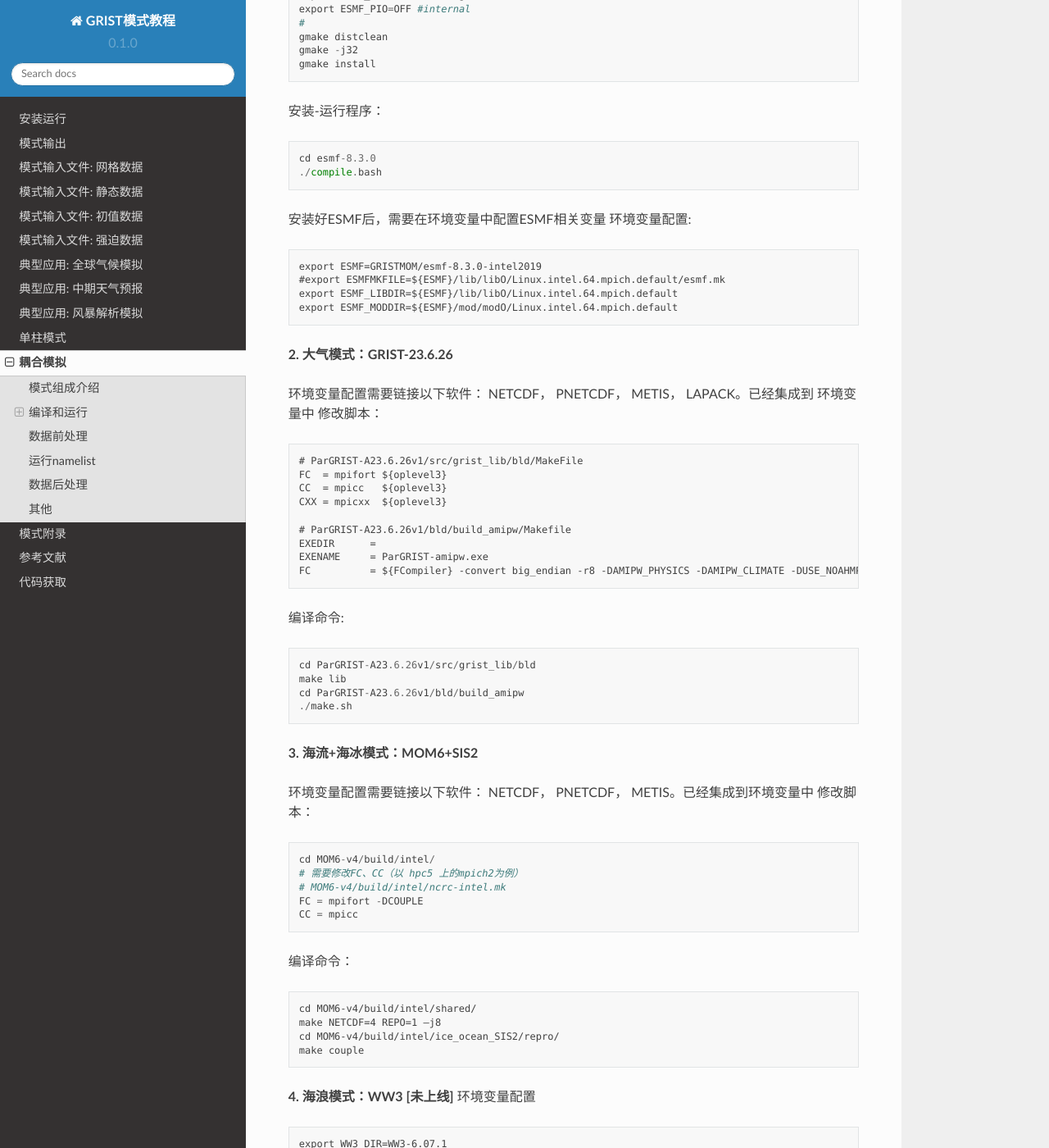
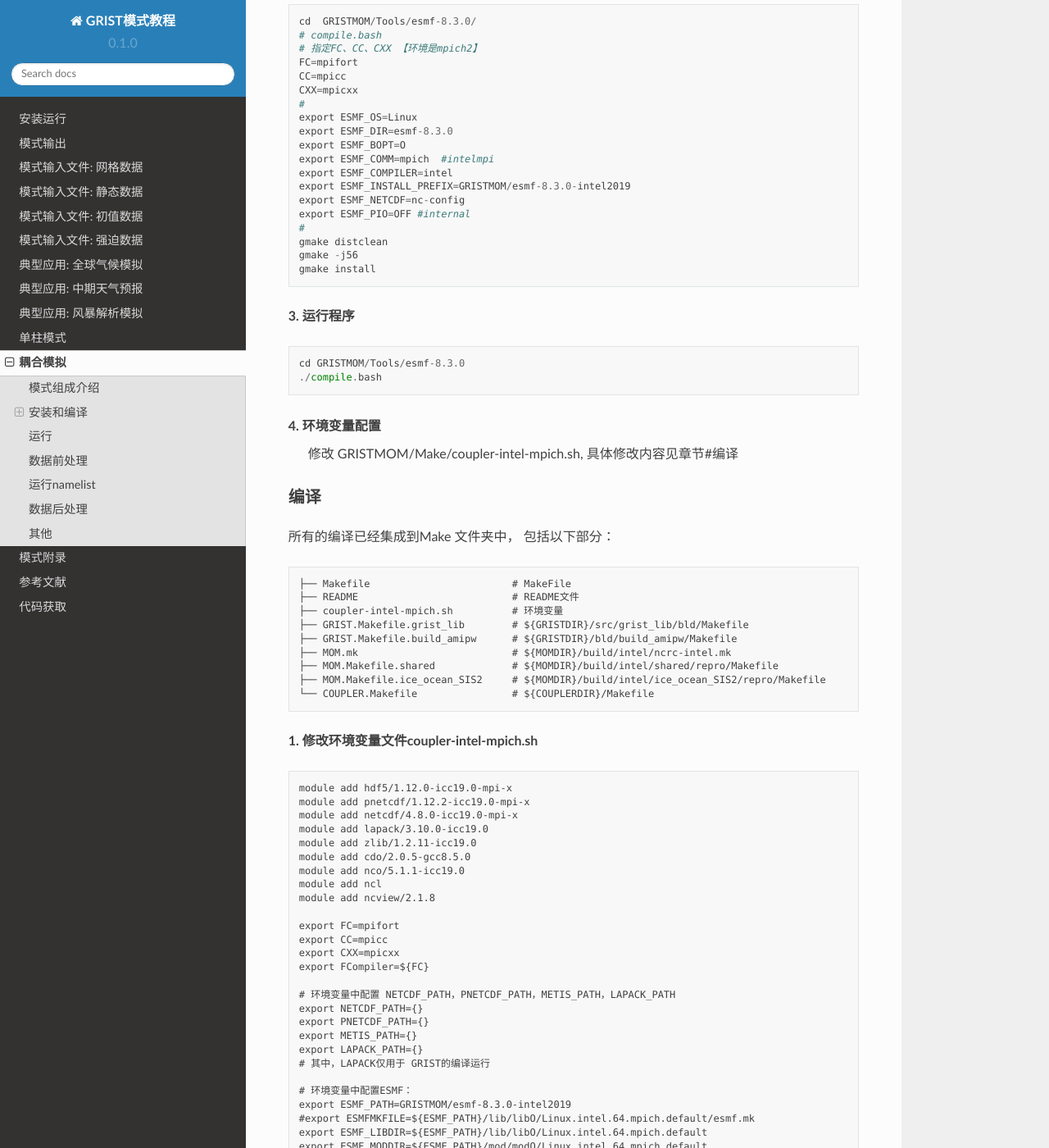
Before and after one commit to GRIST-Dev/GRIST_Tutorial, a Sphinx documentation site: the page built from docs/source/couple.rst, in a window 1280 px wide and 1400 px high, scrolled down 1450 px. Shown: the whole window at 82% size. Built offline with Sphinx 7.4.7 and the Read the Docs theme 2.0.0, drawn with Linux system fonts in a browser that asks for light colours; some of the changed text lies outside the part shown.

Commit message:
Update couple.rst

```diff
--- a/docs/source/couple.rst
+++ b/docs/source/couple.rst
@@ -10,41 +10,46 @@
 
 **1.	耦合器：ESMF 8.3.0.**
 
-ESMF(Earth System Modeling Frame) 是由NASA提出并维护的面向地球系统模式的并行软件开发框架。它不含任何分量模式代码，而是提供了一套包括核心框架、天气及气候建模、数据同化应用等的标准接口工具。借助ESMF耦合器可以快速将大气、海洋、海浪模式中的各个分量进行网格匹配插值和数据通信。目前ESMF已被应用于SKRIPS（Sun,et al., 2019[1], 2023[2]）、COAMPS（Hodur, 1997[3]）等多个耦合模式。采用耦合器技术搭建耦合模型，一方面便于区域耦合模式各个子分量模式的发展和维护，是耦合模式的主流技术和发展方向。另一方面，耦合器技术将海流和海浪模式接口可插拔式耦合在GRIST模式上，确保不同用户可自由选择耦合模式和分量。
+ESMF(Earth System Modeling Frame) 是由NASA提出并维护的面向地球系统模式的并行软件开发框架。它不含任何分量模式代码，而是提供了一套包括核心框架、天气及气候建模、数据同化应用等的标准接口工具。借助ESMF耦合器可以快速将大气、海洋、海浪模式中的各个分量进行网格匹配插值和数据通信。目前ESMF已被应用于SKRIPS、COAMPS等多个耦合模式。采用耦合器技术搭建耦合模型，一方面便于区域耦合模式各个子分量模式的发展和维护，是耦合模式的主流技术和发展方向。另一方面，耦合器技术将海流和海浪模式接口可插拔式耦合在GRIST模式上，确保不同用户可自由选择耦合模式和分量。
+
 下载地址：https://github.com/esmf-org/esmf
 
 **2.	大气模式：GRIST 23.6.26**
+
 目前耦合版本的GRIST模式仅支持：GRIST-23.6.26 版本。
 
 **3.	海流+海冰模式：MOM6+SIS2**
+
 本项目使用海流、海冰耦合版本的MOM6+SIS2模式
+
 下载地址：https://github.com/NOAA-GFDL/MOM6-examples
 
 **4.	海浪模式：WW3 6.07[未上线]**
-WW3 海浪模式
+
 下载地址：https://github.com/NOAA-EMC/WW3
 
 
-编译和运行
+安装和编译
 ~~~~~~~~~~~~~~~
-编译
+安装 ESMF：
 ---------------------------------
-编译需要统一以下几条，可设在环境变量中：
+**1.	安装包准备**
+
+- 在线下载ESMF耦合器
+
+下载地址：https://earthsystemmodeling.org/download/
+
+- 使用TOOLs中的安装包
+
+GRISTMOM/Tools/esmf-8.3.0
+
+**2.	修改脚本**
+
+修改安装文件 compile.bash:
 ::
-    export NETCDF=/fs2/software/netcdf/4.8.0-icc19.0-mpi-x
-    export PNETCDF=/fs2/software/pnetcdf/1.12.2-icc19.0-mpi-x
-    export METIS=/fs2/home/zhangyi/softwares/metis-5.1.0
-    export LAPACK=/fs2/software/lapack/3.10.0-icc19.0
-
-    其中，LAPACK仅用于 GRIST的编译运行
-
-
-**1.	耦合器：ESMF 8.3.0.**
-耦合器下载地址：https://earthsystemmodeling.org/download/
-安装-修改脚本：
-::
-    # esmf-8.3.0/compile.bash
-    #指定FC、CC、CXX 【环境是mpich2】
+    cd  GRISTMOM/Tools/esmf-8.3.0/
+    # compile.bash
+    # 指定FC、CC、CXX 【环境是mpich2】
     FC=mpifort
     CC=mpicc
     CXX=mpicxx
@@ -59,80 +64,111 @@
     export ESMF_PIO=OFF #internal
     #
     gmake distclean
-    gmake -j32
+    gmake -j56
     gmake install
 
-安装-运行程序：
+**3.	运行程序**
 ::
-    cd esmf-8.3.0
+    cd GRISTMOM/Tools/esmf-8.3.0
     ./compile.bash
+**4.	环境变量配置**
+    修改 GRISTMOM/Make/coupler-intel-mpich.sh, 具体修改内容见章节#编译
 
-安装好ESMF后，需要在环境变量中配置ESMF相关变量
-环境变量配置:
+编译
+---------------------------------
+
+所有的编译已经集成到Make 文件夹中， 包括以下部分：
 ::
-    export ESMF=GRISTMOM/esmf-8.3.0-intel2019
-    #export ESMFMKFILE=${ESMF}/lib/libO/Linux.intel.64.mpich.default/esmf.mk
-    export ESMF_LIBDIR=${ESMF}/lib/libO/Linux.intel.64.mpich.default
-    export ESMF_MODDIR=${ESMF}/mod/modO/Linux.intel.64.mpich.default
+    ├── Makefile                        # MakeFile
+    ├── README                          # README文件
+    ├── coupler-intel-mpich.sh          # 环境变量
+    ├── GRIST.Makefile.grist_lib        # ${GRISTDIR}/src/grist_lib/bld/Makefile
+    ├── GRIST.Makefile.build_amipw      # ${GRISTDIR}/bld/build_amipw/Makefile
+    ├── MOM.mk                          # ${MOMDIR}/build/intel/ncrc-intel.mk
+    ├── MOM.Makefile.shared             # ${MOMDIR}/build/intel/shared/repro/Makefile
+    ├── MOM.Makefile.ice_ocean_SIS2     # ${MOMDIR}/build/intel/ice_ocean_SIS2/repro/Makefile
+    └── COUPLER.Makefile                # ${COUPLERDIR}/Makefile
 
-**2.	大气模式：GRIST-23.6.26**
+**1.	修改环境变量文件coupler-intel-mpich.sh**
+::
+  module add hdf5/1.12.0-icc19.0-mpi-x
+  module add pnetcdf/1.12.2-icc19.0-mpi-x
+  module add netcdf/4.8.0-icc19.0-mpi-x
+  module add lapack/3.10.0-icc19.0
+  module add zlib/1.2.11-icc19.0
+  module add cdo/2.0.5-gcc8.5.0
+  module add nco/5.1.1-icc19.0
+  module add ncl
+  module add ncview/2.1.8
 
-环境变量配置需要链接以下软件： NETCDF， PNETCDF， METIS， LAPACK。已经集成到 环境变量中
-修改脚本：
+  export FC=mpifort
+  export CC=mpicc
+  export CXX=mpicxx
+  export FCompiler=${FC}
+
+  # 环境变量中配置 NETCDF_PATH，PNETCDF_PATH，METIS_PATH，LAPACK_PATH
+  export NETCDF_PATH={}
+  export PNETCDF_PATH={}
+  export METIS_PATH={}
+  export LAPACK_PATH={}
+  # 其中，LAPACK仅用于 GRIST的编译运行
+
+  # 环境变量中配置ESMF：
+  export ESMF_PATH=GRISTMOM/esmf-8.3.0-intel2019
+  #export ESMFMKFILE=${ESMF_PATH}/lib/libO/Linux.intel.64.mpich.default/esmf.mk
+  export ESMF_LIBDIR=${ESMF_PATH}/lib/libO/Linux.intel.64.mpich.default
+  export ESMF_MODDIR=${ESMF_PATH}/mod/modO/Linux.intel.64.mpich.default
+
+  # 环境变量中修改  PATH，LDFLAGS，CPPFLAGS，LD_LIBRARY_PATH
+  export PATH=${NETCDF_PATH}/bin:${PATH}
+  export LDFLAGS=-L${NETCDF_PATH}/lib/:${LDFLAGS}
+  export CPPFLAGS=-I${NETCDF_PATH}/include/:${CPPFLAGS}
+  export LD_LIBRARY_PATH=${NETCDF_PATH}/lib/:${LD_LIBRARY_PATH}
+  export LD_LIBRARY_PATH=${HDF5_PATH}/lib/:${LD_LIBRARY_PATH}
+  export LD_LIBRARY_PATH=${LAPACK_PATH}/lib/:$LD_LIBRARY_PATH
+  export LD_LIBRARY_PATH=${METIS_PATH}/lib/:$LD_LIBRARY_PATH
+  export LD_LIBRARY_PATH=${ESMF_LIBDIR}:$LD_LIBRARY_PATH
+
+  # 为WW3做准备
+  # export WW3_DIR=WW3-6.07.1
+  # export PATH=${WW3_DIR}/model/bin:${PATH}
+  # export PATH=${WW3_DIR}/model/exe:${PATH}
+  # export WWATCH3_NETCDF=NC4
+  # export NETCDF_PATH_LIBDIR=${NETCDF_PATH}/lib
+  # export NETCDF_PATH_INCDIR=${NETCDF_PATH}/include
+  # export NETCDF_PATH_CONFIG=${NETCDF_PATH}/bin/nc-config
+  #-------------------------------------------------
+
+  ulimit -s unlimited
+  export LD_LIBRARY_PATH=${ncl_path}/lib:$LD_LIBRARY_PATH
+  export LD_LIBRARY_PATH=${mpich_path}/lib:$LD_LIBRARY_PATH
+
+**2.	运行编译命令**
+
+GRISTMOM/Make/Makefile 文件的使用命令：
 ::
-    # ParGRIST-A23.6.26v1/src/grist_lib/bld/MakeFile
-    FC  = mpifort ${oplevel3}
-    CC  = mpicc   ${oplevel3}
-    CXX = mpicxx  ${oplevel3}
+  make         # 编译 所有模式 env GRIST MOM GRIST-MOM
+  make env     # 启动 环境变量 coupler-intel-mpich.sh
+  make GRIST   # 编译 ParGRIST-A23-v1
+  make MOM     # 编译 MOM6-v4
+  make COUPLER # 编译 wrfphys_esmf8.3-G23.6
+  make clean           # clean 所有模式 clean-GRIST clean-MOM clean-COUPLER
+  make clean-GRIST     # clean ParGRIST-A23-v1
+  make clean-MOM       # clean MOM6-v4
+  make clean-COUPLER   # clean wrfphys_esmf8.3-G23.6
 
-    # ParGRIST-A23.6.26v1/bld/build_amipw/Makefile
-    EXEDIR      =
-    EXENAME     = ParGRIST-amipw.exe
-    FC          = ${FCompiler} -convert big_endian -r8 -DAMIPW_PHYSICS -DAMIPW_CLIMATE -DUSE_NOAHMP -DCDATE -DCOUPLE
+具体各模式的编译命令可在 Makefile 中查看
 
-编译命令:
-::
-    cd ParGRIST-A23.6.26v1/src/grist_lib/bld
-    make lib
-    cd ParGRIST-A23.6.26v1/bld/build_amipw
-    ./make.sh
+各个模式编译需要的Makefile 也在文件夹中列出。
 
-**3.	海流+海冰模式：MOM6+SIS2**
 
-环境变量配置需要链接以下软件： NETCDF， PNETCDF， METIS。已经集成到环境变量中
-修改脚本：
-::
-    cd MOM6-v4/build/intel/
-    # 需要修改FC、CC（以 hpc5 上的mpich2为例）
-    # MOM6-v4/build/intel/ncrc-intel.mk
-    FC = mpifort -DCOUPLE
-    CC = mpicc
-编译命令：
-::
-    cd MOM6-v4/build/intel/shared/
-    make NETCDF=4 REPO=1 –j8
-    cd MOM6-v4/build/intel/ice_ocean_SIS2/repro/
-    make couple
 
-**4.	海浪模式：WW3 [未上线]**
-环境变量配置
-::
-    export WW3_DIR=WW3-6.07.1
-    export PATH=${WW3_DIR}/model/bin:${PATH}
-    export PATH=${WW3_DIR}/model/exe:${PATH}
-    export WWATCH3_NETCDF=NC4
-    export NETCDF_LIBDIR=${NETCDF}/lib
-    export NETCDF_INCDIR=${NETCDF}/include
-    export NETCDF_CONFIG=${NETCDF}/bin/nc-config
 
-编译之前需要指定  WW3-6.07.1/model/bin/  中的文件：
-    link
-    comp
-    switch
-其中，link 相关的库的链接
-    comp   是编译选项
-    switch是WW3的源函数/子程序的选项，
-具体配置可参考该目录下的相关例子
+**3.	海浪模式：WW3 [未上线]**
+
+编译之前需要指定  WW3-6.07.1/model/bin/ 中的文件： link、 comp、  switch
+
+其中，link 相关的库的链接、comp 是编译选项、switch 是WW3的源函数/子程序的选项，具体配置可参考该目录下的相关例子。
 
 编译命令:
 ::
@@ -141,80 +177,132 @@
     #./model/bin/w3_setup model
     #./model/bin/w3_make
 
-**5.	耦合模式：**
+运行
+~~~~~~~~~~~~~~~
+**1.	修改运行环境**
+::
+    source GRISTMOM/Make/coupler-intel-mpich.sh
 
-环境变量，需指定相关库和模式的位置
-这里用到的有  NETCDF， PNETCDF， METIS， LAPACK
-修改脚本：
+**2.	修改并行计算节点数**
+
+    对于MOM耦合来说，需要修改MOMSIS_layout，SIS_layout，cplcfg.rc 中对应的节点数，以和run.sh中使用的一致。
+
+**3.	运行命令**
 ::
-    # wrfphys_esmf8.3_G23.6/makefile
-    INDIR=/GRISTMOM
-    #GRIST
-    GRISTDIR = $(INDIR)/ParGRIST-A23.6.26v1
-    #MOM6
-    MOMDIR  = $(INDIR)/MOM6-v4
-    #ESMF
-
-编译命令：
-::
-    cd wrfphys_esmf8.3_G23.6
-    make
-
-运行
----------------------------------
-
+    cd GRISTMOM/run/
+    ./batch.sh
 
 数据前处理
 ~~~~~~~~~~~~~~~
-**1.	耦合器：ESMF 8.3.0.**
 
-所需初始场、强迫场数据
-制作方法
+**1.	大气模式：GRIST-23.6.26**
 
-**2.	大气模式：GRIST-23.6.26**
+GRIST的前处理方法可参考章节#模式输入文件: 初值数据；#模式输入文件: 强迫数据
 
-所需初始场、强迫场数据
-制作方法
+在这里我们提供了一些简单的可以生成GRIST 初始场和强迫场的脚本。
 
-**3.	海流+海冰模式：MOM6+SIS2**
+GRISTMOM/TOOLS/gendata-GRIST
+文件夹下主要的内容有：
+::
+    ├── README                    # README文件
+    ├── G6                        # G6 网格
+    ├── G8                        # G8 网格
+    ├── G9                        # G9 网格
+    ├── geniniFromERA5            # 利用ERA5 数据做初始场
+    ├── geniniFromGFS             # 利用GFS  数据做初始场
+    ├── gensstFromERA5            # 利用ERA5 数据做强迫场
+    ├── namelist                  # 生成namelist的脚本
+    ├── wrf-data
+    └── noahmp_data
 
-所需初始场、强迫场数据
-制作方法
+- 网格
+目前提供G6/G8/G9 三套网格的基本信息，将通过namelist引入模式计算
+::
+    ├── G6
+        ├── grist.grid_file.g6.ccvt.0d.nc
+        ├── grist.grid_file.g6.ccvt.2d.nc
+        ├── static_uniform_g6.nc             #静态数据，制作方法参考章节#模式输入文件: 静态数据
+        ├── grist_scrip_655362.nc
+    ├── G8
+    └── G9
 
-**4.	海浪模式：WW3 [未上线]**
+- 所需初始场、强迫场数据
+包括：
+::
+    ├── geniniFromERA5      # 利用ERA5数据制作初始场数据
+    ├── geniniFromGFS       # 利用ERA5数据制作初始场数据
+    └── gensstFromERA5      # 利用ERA5数据制作强迫场数据
+- 制作方法
+运行：
+::
+    ./ GRISTMOM/TOOLS/gendata-GRIST/geniniFromERA5/scripts/pre_process.sh
+    ./ GRISTMOM/TOOLS/gendata-GRIST/geniniFromGFS/scripts/pre_process.sh
+    ./ GRISTMOM/TOOLS/gendata-GRIST/gensstFromERA5/scripts/pre_process.sh
 
-所需初始场、强迫场数据
-制作方法
+**2.	海流+海冰模式：MOM6+SIS2**
 
+- 网格
 
+- 所需初始场、强迫场数据
+
+- 制作方法
+
+**3.	海浪模式：WW3 [未上线]**
+
+- 网格
+
+- 所需初始场、强迫场数据
+
+- 制作方法
 
 运行namelist
 ~~~~~~~~~~~~~~~
 **1.	大气模式：GRIST-23.6.26**
 
+GRIST模式的namelist主要有以下：
+::
+    ├── grist.nml
+    ├── grist_lsm_noahmp.nml
+    └── grist_amipw_phys.nml
+在本耦合模式中，grist.nml 和其他GRIST配置一样，需要考虑网格、输入文件的路径等进行配置。
+因为耦合的通量部分仅配置在部分物理包中，需要特别注意 grist_amipw_phys.nml 中使用的物理包。以下是grist_amipw_phys.nml 的参考配置：
+::
+    &wrfphys_para
+     wrfphys_cu_scheme      = 'NTDKV381'
+     wrfphys_cf_scheme      = 'RANDALL'
+     wrfphys_ra_scheme      = 'RRTMGV381'
+     wrfphys_rasw_scheme    = 'RRTMGV381'
+     wrfphys_ralw_scheme    = 'RRTMGV381'
+     wrfphys_mp_scheme      = 'WSM6V381'
+     wrfphys_bl_scheme      = 'YSUV381'
+     wrfphys_sf_scheme      = 'SFCLAYV381'
+     wrfphys_lm_scheme      = 'noahmp'
+     wphys_has_req          = 1
+     unuse_cu               = .false.
+     step_cu                = 5
 
 **2.	海流+海冰模式：MOM6+SIS2**
 
-
-
 **3.	海浪模式：WW3 [未上线]**
-
 
 数据后处理
 ~~~~~~~~~~~~~~~
 **1.	大气模式：GRIST-23.6.26**
 
 输出变量
+
 可视化代码
 
 **2.	海流+海冰模式：MOM6+SIS2**
 
 输出变量
+
 可视化代码
 
 **3.	海浪模式：WW3 [未上线]**
 
 输出变量
+
 可视化代码
 
 其他
```
